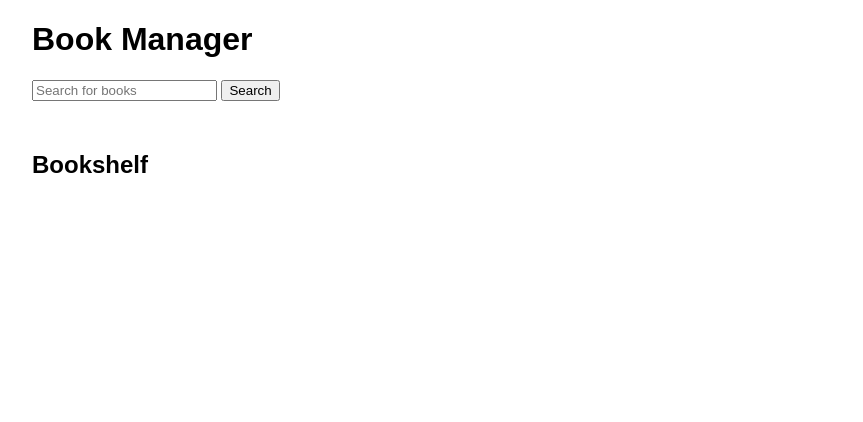
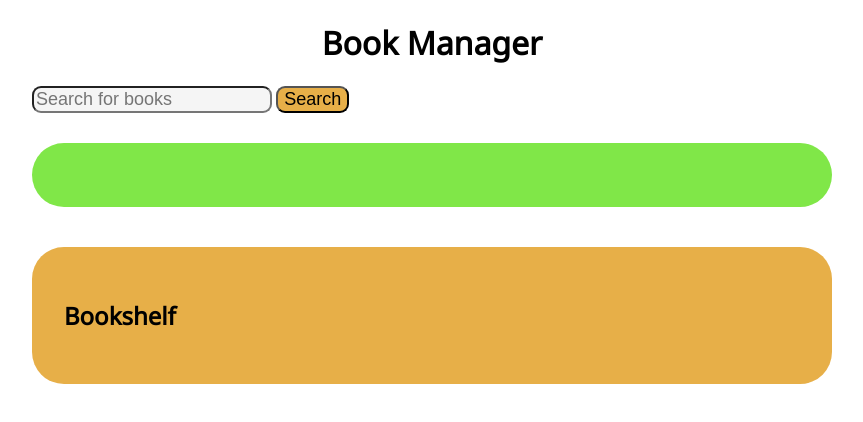
Before and after one commit to crankyhamsandwich410/UABCS221, a plain HTML site: page Lab11/zaangle.lab11.html in a window 1280 px wide. Shown: the whole page, without its empty margins (208-1071 px from the left). Drawn offline with Linux system fonts and the light colour scheme.

Commit message:
Update zaangle.lab11.css

```diff
--- a/Lab11/zaangle.lab11.css
+++ b/Lab11/zaangle.lab11.css
@@ -1,5 +1,6 @@
+@import url('https://fonts.googleapis.com/css2?family=Noto+Sans&display=swap');
 body {
-    font-family: Arial, sans-serif;
+    font-family: 'Noto Sans', Arial, sans-serif;
     margin: 20px;
 }
 
@@ -10,12 +11,45 @@ body {
 
 input, button {
     margin-bottom: 10px;
+    font-size: large;
+    background-color:#E7AF48;
+    border-radius: .5em;
+}
+
+h1{
+    text-align: center;
+}
+
+#searchDiv{
+    background-color: #8EEACA;
+    border-radius: 1.5em;
+    padding-top: 2em;
+    padding-bottom: 1em;
+    text-align: center;
+}
+
+#searchInput{
+    border-radius: .5em;
+    background-color: whitesmoke;
+    font-size: large;
 }
 
 #searchResults {
     margin-top: 20px;
+    padding: 2em;
+    background-color: #80E748;
+    border-radius: 2em;
 }
 
 #bookshelf {
     margin-top: 40px;
+    background-color: #E7AF48;
+    border-radius: 2em;
+    padding-left: 2em;
+    padding-top: 2em;
+    padding-bottom: 2em;
 }
+
+#bookshelfList{
+    font-size: large;
+}
```
